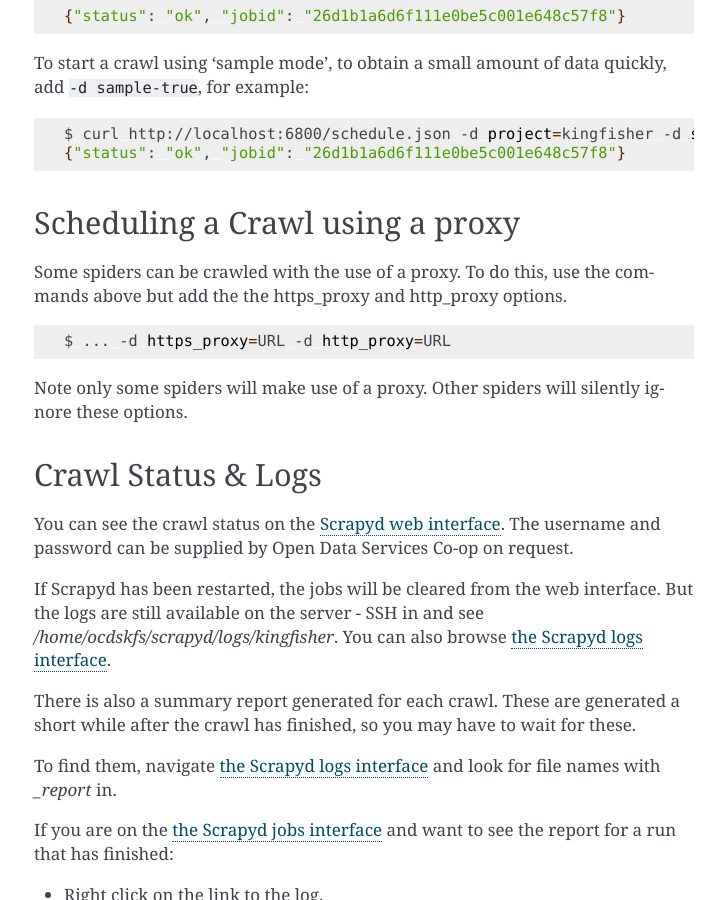
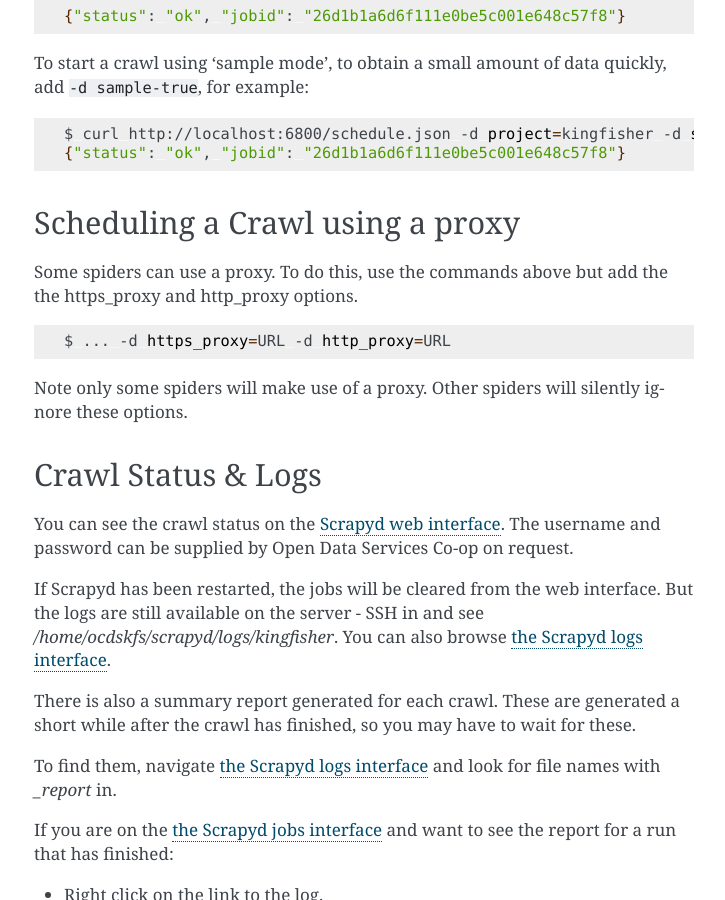
Before and after one commit to open-contracting/kingfisher-collect, a Sphinx documentation site: the page built from docs/use-hosted.rst, in a window 1280 px wide and 900 px high, scrolled down 737 px. Shown: the whole window, without its empty margins (386-1111 px from the left). Built offline with Sphinx 7.4.7, drawn with Linux system fonts in a browser that asks for light colours.

Commit message:
Update docs to use Scrapy terminology  (Edits) https://github.com/open-contracting/kingfisher-scrape/issues/247 https://github.com/open-contracting/kingfisher-scrape/pull/257

```diff
--- a/docs/cli/scrape-report.rst
+++ b/docs/cli/scrape-report.rst
@@ -7,4 +7,4 @@ This command takes in the path to a log file produced by a Scrapy crawl.
 
     python ocdskingfisher-scrape-cli scrape-report logs/canada_buyandsell/canada_buyandsell.log
 
-It outputs a report on the activity of the spider to the standard output.
+It outputs a report on the activity of the crawl to the standard output.
--- a/docs/use-hosted.rst
+++ b/docs/use-hosted.rst
@@ -38,7 +38,7 @@ To start a crawl using 'sample mode', to obtain a small amount of data quickly,
 Scheduling a Crawl using a proxy
 --------------------------------
 
-Some spiders can be crawled with the use of a proxy. To do this, use the commands above but add the the https_proxy and http_proxy options.
+Some spiders can use a proxy. To do this, use the commands above but add the the https_proxy and http_proxy options.
 
 .. code-block:: bash
 
```
